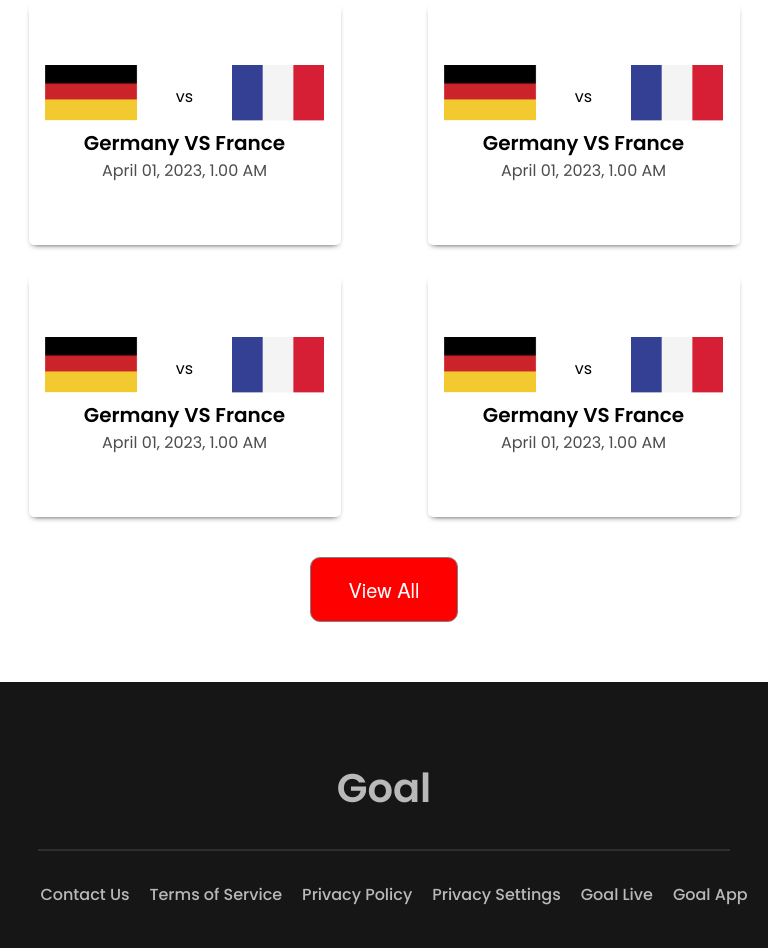
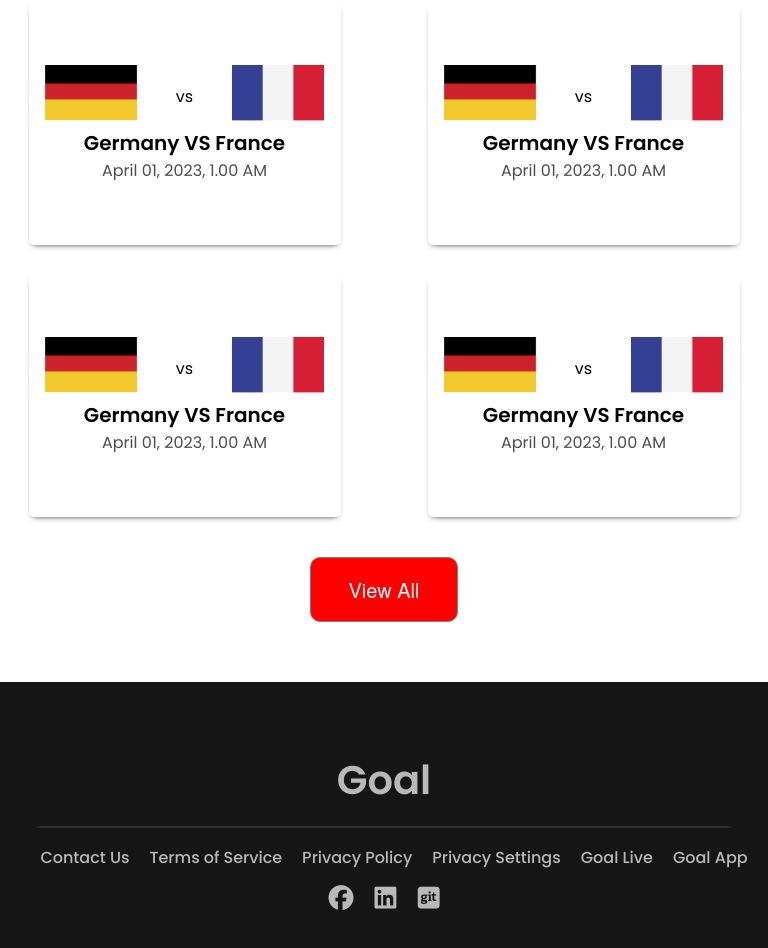
Before and after one commit to xnafi/Worldcup-Fever, a plain HTML site: page index.html in a window 768 px wide. Shown: the part 863-1811 px from the top of the page. Drawn offline with Linux system fonts and the light colour scheme.

Commit message:
add soical icon all devices

```diff
--- a/blog.css
+++ b/blog.css
@@ -34,7 +34,13 @@ body {
 }
 
 .mobile-icon {
-    display: none;
+    display: flex;
+    justify-content: space-evenly;
+    width: 10%;
+}
+
+.mobile-icon .fa-brands {
+    font-size: 25px;
 }
 
 /* <!-- Header/Bannar Section start --> */
@@ -298,6 +304,16 @@ body {
         width: 100%;
     }
 
+    .mobile-icon {
+        display: flex;
+        justify-content: space-evenly;
+        width: 20%;
+    }
+
+    .mobile-icon .fa-brands {
+        font-size: 25px;
+    }
+
     /* <!-- Header/Bannar Section start --> */
 
     .header {
@@ -386,6 +402,10 @@ body {
         margin-top: 20px;
     }
 
+    /* footer */
+    .footer ul li {
+        padding-left: 20px;
+    }
 
 }
 
@@ -528,8 +548,8 @@ body {
 
     .footer ul li {
         list-style: none;
-        padding-left: 20px;
-        flex-wrap: wrap;
+        padding-left: 0px;
+
 
     }
 
@@ -546,7 +566,7 @@ body {
         display: flex;
         justify-content: space-evenly;
         align-items: center;
-        width: 80%;
+        width: 40%;
         margin-top: 10px;
         text-align: center;
     }
--- a/style.css
+++ b/style.css
@@ -34,7 +34,13 @@ body {
 }
 
 .mobile-icon {
-    display: none;
+    display: flex;
+    justify-content: space-evenly;
+    width: 10%;
+}
+
+.mobile-icon .fa-brands {
+    font-size: 25px;
 }
 
 /* <!-- Header/Bannar Section start --> */
@@ -256,7 +262,7 @@ body {
 .footer ul li {
     list-style: none;
     padding-left: 20px;
-    flex-wrap: wrap;
+
 
 }
 
@@ -288,6 +294,16 @@ body {
 
     main {
         width: 100%;
+    }
+
+    .mobile-icon {
+        display: flex;
+        justify-content: space-evenly;
+        width: 20%;
+    }
+
+    .mobile-icon .fa-brands {
+        font-size: 25px;
     }
 
     /* <!-- Header/Bannar Section start --> */
@@ -520,8 +536,8 @@ body {
 
     .footer ul li {
         list-style: none;
-        padding-left: 20px;
-        flex-wrap: wrap;
+        text-align: center;
+        padding: 0%;
 
     }
 
@@ -538,11 +554,12 @@ body {
         display: flex;
         justify-content: space-evenly;
         align-items: center;
-        width: 80%;
-        margin-top: 10px;
+        width: 40%;
+        margin-top: 20px;
         text-align: center;
     }
-    .mobile-icon .fa-brands{
+
+    .mobile-icon .fa-brands {
         font-size: 30px;
     }
 
```
